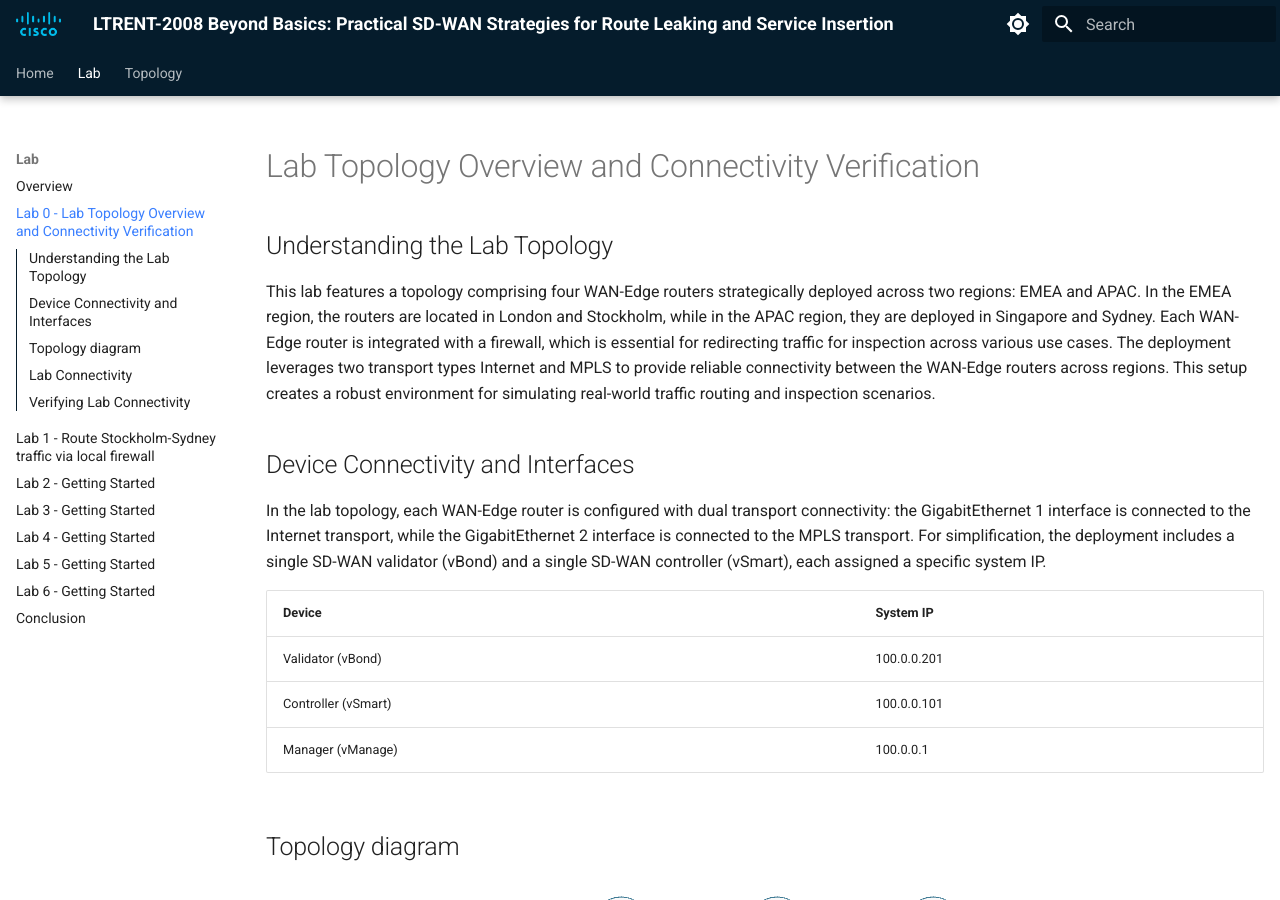
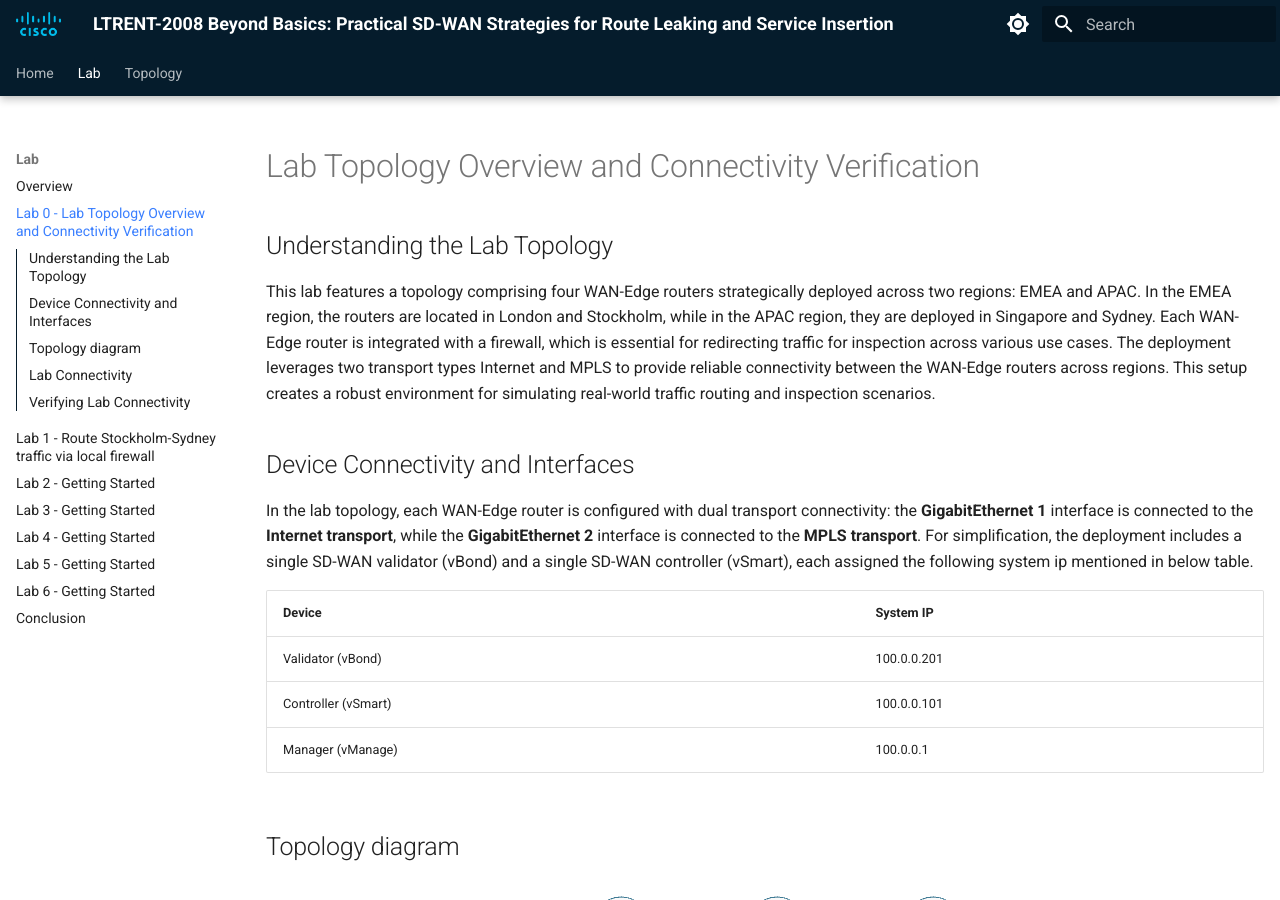
Before and after one commit to ciscodocs/ltrent-2008-clemea25, an MkDocs documentation site: the page built from docs/lab0_getting_started.md, in a window 1280 px wide and 900 px high. Built offline with MkDocs 1.6.1 and Material for MkDocs 9.7.7, drawn with Linux system fonts in a browser that asks for light colours.

Commit message:
Lab 1 Guide

```diff
--- a/docs/lab0_getting_started.md
+++ b/docs/lab0_getting_started.md
@@ -5,13 +5,15 @@ This lab features a topology comprising four WAN-Edge routers strategically depl
 
 ## Device Connectivity and Interfaces
 
-In the lab topology, each WAN-Edge router is configured with dual transport connectivity: the GigabitEthernet 1 interface is connected to the Internet transport, while the GigabitEthernet 2 interface is connected to the MPLS transport. For simplification, the deployment includes a single SD-WAN validator (vBond) and a single SD-WAN controller (vSmart), each assigned a specific system IP.
+In the lab topology, each WAN-Edge router is configured with dual transport connectivity: the **GigabitEthernet 1** interface is connected to the **Internet transport**, while the **GigabitEthernet 2** interface is connected to the **MPLS transport**. For simplification, the deployment includes a single SD-WAN validator (vBond) and a single SD-WAN controller (vSmart), each assigned the following system ip mentioned in below table.
 
 | Device               | System IP   |
 |----------------------|-------------|
 | Validator  (vBond)   | 100.0.0.201 |
 | Controller (vSmart)  | 100.0.0.101 |
 | Manager    (vManage) | 100.0.0.1   |
+
+
 
 ## Topology diagram
 
```
